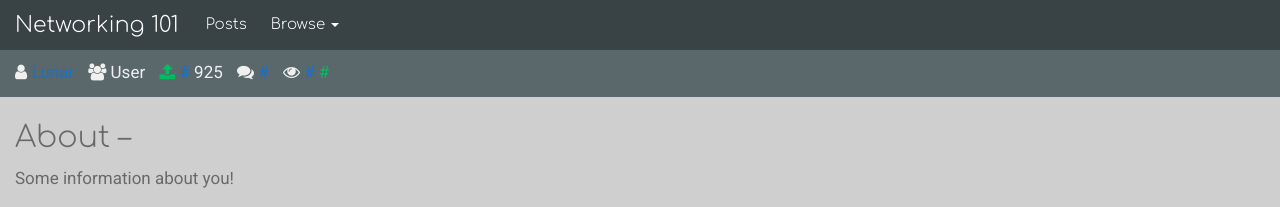
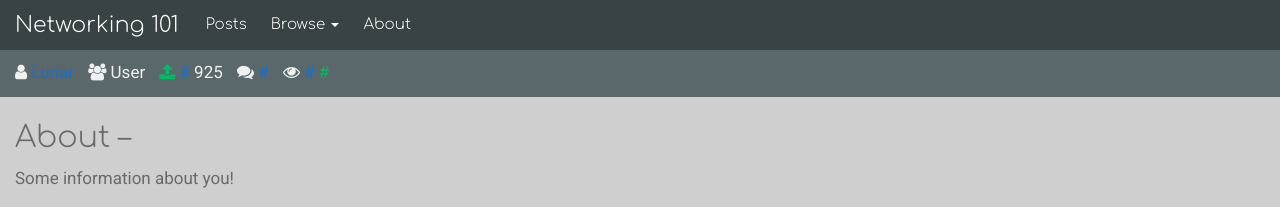
Before and after one commit to lunarcontrol/combust.it, a Jekyll site: the page built from about.md, in a window 1280 px wide. Shown: the top 207 px of the page. Built offline with Jekyll 4.4.1, drawn with Linux system fonts in a browser that asks for light colours; nearby versions of some CDN libraries; library files that are not in the unit come from our copies.

Commit message:
Update nav.html

```diff
--- a/_includes/nav.html
+++ b/_includes/nav.html
@@ -1,4 +1,4 @@
-<nav class="navbar navbar-default navbar-fixed-top">
+		<nav class="navbar navbar-default navbar-fixed-top">
 			<div class="container">
 			    <div class="navbar-header">
 				<button type="button" class="navbar-toggle collapsed" data-toggle="collapse" data-target="#navbar" aria-expanded="false" aria-controls="navbar">
@@ -37,6 +37,7 @@
 							    </li>
 							</ul>
 						</li>
+						<li><a class="tab" href="{{ site.baseurl }}/about">About</a></li>
 					</ul>
            			</div>
 			</nav>
```
